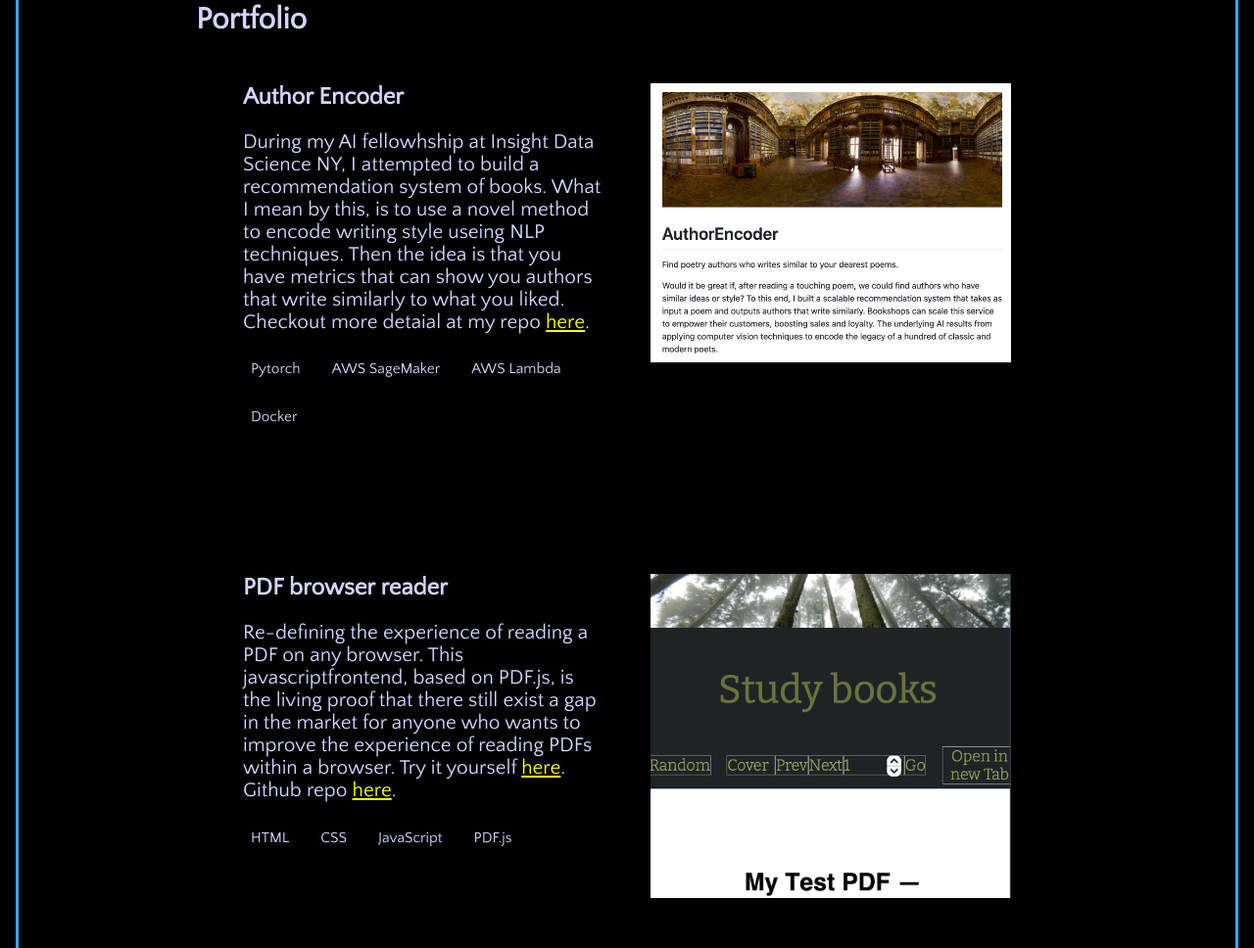
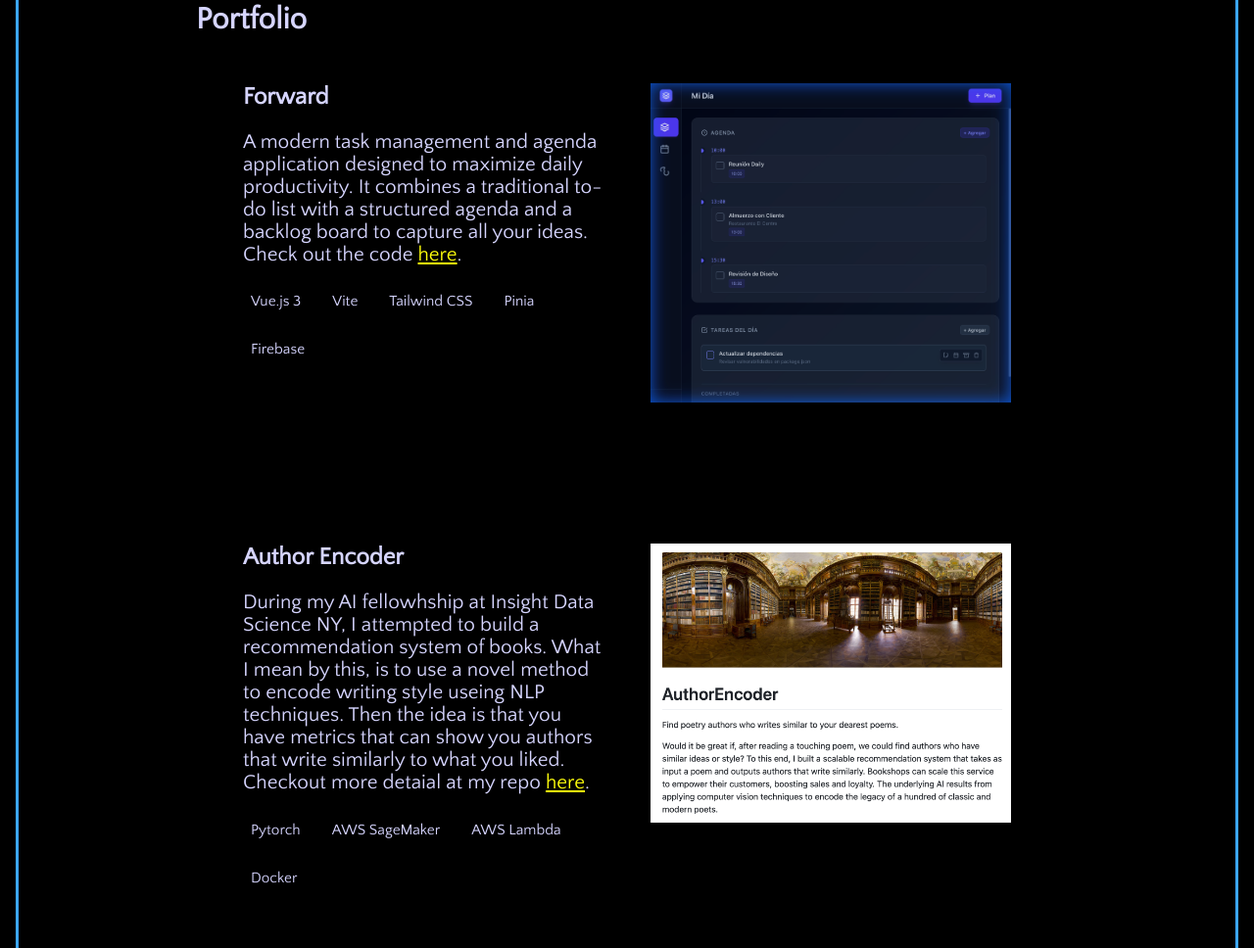
Before and after one commit to reneang17/portfolio, a plain HTML site: page index.html in a window 1280 px wide. Shown: the part 1039-2007 px from the top of the page at 98% size. Drawn offline with nearby package versions, Linux system fonts and the light colour scheme; a web font is replaced by a local one.

Commit message:
feat: add Forward project to portfolio

```diff
--- a/index.html
+++ b/index.html
@@ -117,6 +117,24 @@
         <div class="projects">
           <article class="project">
             <div class="text">
+              <h3>Forward</h3>
+              <p>
+                A modern task management and agenda application designed to maximize daily productivity.
+                It combines a traditional to-do list with a structured agenda and a backlog board to capture all your ideas.
+                Check out the code <a href="https://github.com/reneang17/forward" target="_blank">here</a>.
+              </p>
+              <ul>
+                <li>Vue.js 3</li>
+                <li>Vite</li>
+                <li>Tailwind CSS</li>
+                <li>Pinia</li>
+                <li>Firebase</li>
+              </ul>
+            </div>
+            <img src="./media/forward.png" alt="Screenshot of the Forward project showing the focus view" class="img-border">
+          </article>
+          <article class="project">
+            <div class="text">
               <h3>Author Encoder</h3>
 
               <p>During my AI fellowhship at Insight Data Science NY, I attempted to build a
```
Also changed, not shown: media/forward.png (added).
